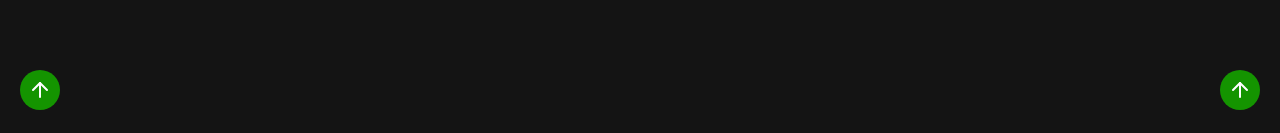
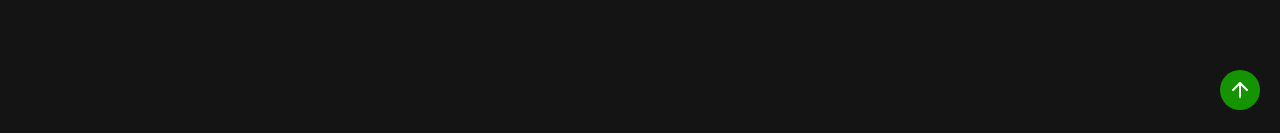
Before and after one commit to CezarMontenegro/portfolio-cezar-montenegro, a React (Vite) app: page / in a window 1280 px wide. Shown: the part 667-800 px from the top of the page. Built offline with nearby package versions, Linux system fonts and the light colour scheme; a web font is replaced by a local one.

Commit message:
iniciando estilizaçao do botao toogle light-dark mode

```diff
--- a/src/App.tsx
+++ b/src/App.tsx
@@ -541,11 +541,7 @@ function App() {
         </div>
       )}
       <div className="light-dark" onClick={handleLightDark}>
-        <svg width="40" height="40" viewBox="0 0 40 40" fill="none" xmlns="http://www.w3.org/2000/svg">
-          <circle cx="20" cy="20" r="20" fill="currentcolor"></circle>
-          <path d="M20 27V13" stroke="white" stroke-width="2" stroke-linecap="round" stroke-linejoin="round"></path>
-          <path d="M13 20L20 13L27 20" stroke="white" stroke-width="2" stroke-linecap="round" stroke-linejoin="round"></path>
-        </svg>
+
       </div>
       <a href="#section-one" className="roll-to-top">
         <svg width="40" height="40" viewBox="0 0 40 40" fill="none" xmlns="http://www.w3.org/2000/svg">
```
